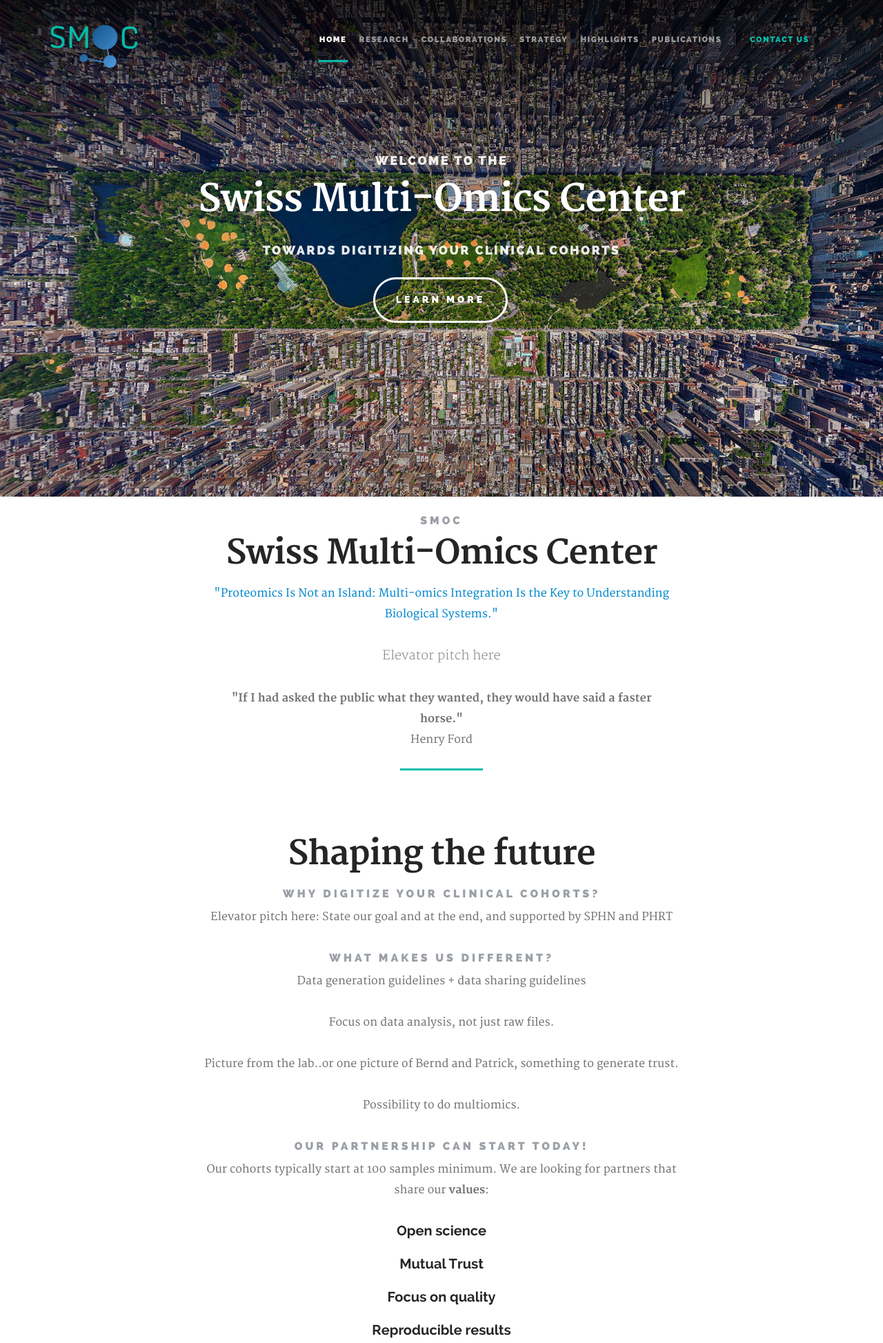
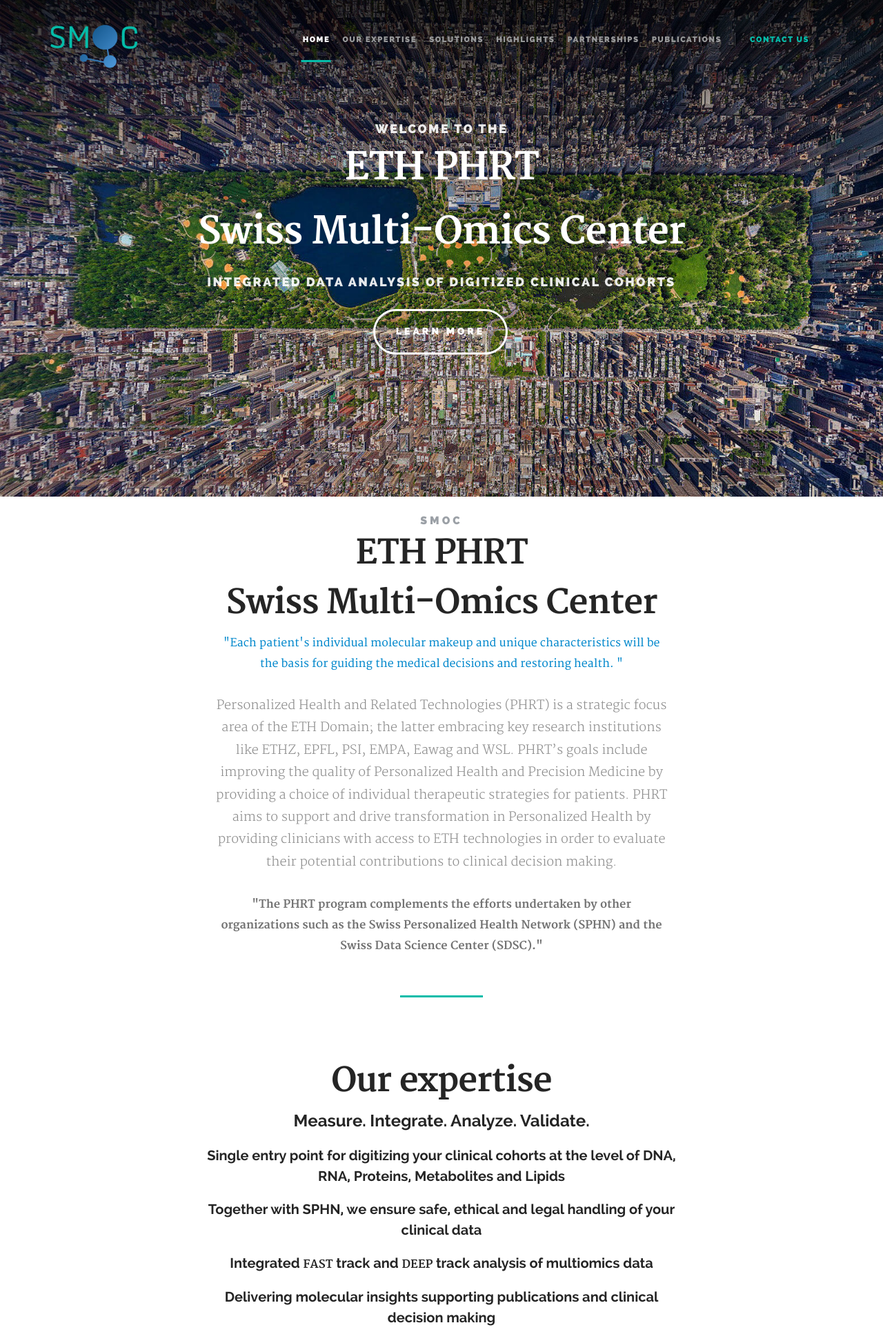
Before and after one commit to wollscheidlab/smoc, a plain HTML site: page index.html in a window 1280 px wide. Shown: the top 1947 px of the page at 69% size. Drawn offline with Linux system fonts and the light colour scheme; files whose address does not match are found by name.

Commit message:
Refine content and add new pictures

```diff
--- a/css/main.css
+++ b/css/main.css
@@ -1475,7 +1475,7 @@ a.menu-toggle {
 .research-content .image-part {
 	margin: 0 auto;
 	height: 480px;
-	background-image: url("../images/researchstrategy.jpg");
+	background-image: url("../images/flow.png");
 	background-repeat: no-repeat;
 	background-position: center;
 	-webkit-background-size: contain;
--- a/index.html
+++ b/index.html
@@ -50,10 +50,10 @@
                   <nav id="main-nav-wrap" role="navigation" itemscope itemtype="http://schema.org/SiteNavigationElement">
                      <ul class="main-navigation">
                         <li class="current"><a class="smoothscroll"  href="#intro">Home</a></li>
-                        <li><a class="smoothscroll"  href="#research">Research</a></li>
-                        <li><a class="smoothscroll"  href="#collaborations">Collaborations</a></li>
-                        <li><a class="smoothscroll"  href="#strategy">Strategy</a></li>
+                        <li><a class="smoothscroll"  href="#research">Our Expertise</a></li>
+                        <li><a class="smoothscroll"  href="#strategy">Solutions</a></li>
                         <li><a class="smoothscroll"  href="#highlights">Highlights</a></li>
+                          <li><a class="smoothscroll"  href="#collaborations">Partnerships</a></li>
                         <li><a class="smoothscroll"  href="#publications">Publications</a></li>
                         <li class="highlight with-sep"><a href="#contact">Contact us</a></li>
                      </ul>
@@ -70,8 +70,9 @@
                   <div class="row">
                      <div class="col-twelve">
                         <h5>Welcome to the</h5>
-                        <h1>Swiss Multi-Omics Center</h1>
-                        <h5>Towards digitizing your clinical cohorts</h5>
+                        <h1>ETH PHRT</h1>
+                        <h1> Swiss Multi-Omics Center</h1>
+                        <h5>Integrated data analysis of  digitized clinical cohorts</h5>
                         <a class="button stroke smoothscroll" href="#research" title="">LEARN MORE</a>
                      </div>
                   </div>
@@ -84,17 +85,26 @@
                <div class="row section-intro">
                   <div class="col-twelve with-bottom-line">
                      <h5>SMOC</h5>
-                     <h1>Swiss Multi-Omics Center</h1>
-                     <a target="_blank" href="https://www.ncbi.nlm.nih.gov/pmc/articles/PMC6692779/" title="Proteomics Is Not an Island: Multi-omics Integration Is the Key to Understanding Biological Systems">
-                     "Proteomics Is Not an Island: Multi-omics Integration Is the Key to Understanding Biological Systems."
+                     <h1>ETH PHRT </h1><h1>Swiss Multi-Omics Center</h1>
+                     <a target="_blank" href="https://www.sfa-phrt.ch/" >
+                     <!-- "Proteomics Is Not an Island: Multi-omics Integration Is the Key to Understanding Biological Systems." -->
+                     "Each patient's individual molecular makeup and unique characteristics will be the basis for guiding the medical decisions and restoring health.
+"
                      </a>
                      <p></p>
                      <p></p>
                      <p class="lead">
-                        Elevator pitch here
+Personalized Health and Related Technologies (PHRT) is a strategic focus area of the ETH Domain; the latter embracing key research institutions like ETHZ, EPFL, PSI, EMPA, Eawag and WSL. PHRT’s goals include improving the quality of Personalized Health and Precision Medicine by providing a choice of individual therapeutic strategies for patients.
+PHRT aims to support and drive transformation in Personalized Health by providing clinicians with access to ETH technologies in order to evaluate their potential contributions to clinical decision making.
+                        <br>
+
+
+                        <!-- Elevator pitch here -->
                      </p>
-                     <strong>"If I had asked the public what they wanted, they would have said a faster horse."</strong><br/>
-                     Henry Ford
+                     <strong>"The PHRT program complements the efforts undertaken by other organizations
+such as the Swiss Personalized Health Network (SPHN) and the Swiss Data
+Science Center (SDSC)."</strong><br/>
+
                      <br/>
                      <!-- <a target="_blank" href="https://paperpile.com/shared/4xIueQ"> Current Opinion in Chemical Biology (2019)</a> -->
                      </p>
@@ -107,58 +117,36 @@
                ================================================== -->
             <section id="research_two">
                <div class="row section-intro">
-                  <h1>Shaping the future</h1>
-                  <h5>Why digitize your clinical cohorts? </h5>
-                  <p>Elevator pitch here: State our goal and at the end, and supported by SPHN and PHRT</p>
-                  <h5>What makes us different? </h5>
-                  <p>
-                     Data generation guidelines + data sharing guidelines
-                  </p>
-                  <p>  Focus on data analysis, not just raw files.</p>
-                  <p>  Picture from the lab..or one picture of Bernd and Patrick, something to generate trust.</p>
-                  <p>  Possibility to do multiomics.
-                  </p>
-                  <h5>Our partnership can start today! </h5>
-                  <p>
-                     Our cohorts typically start at 100 samples minimum.
-                     We are looking for partners that share our <b>values</b>:
-                  </p>
-                  <h3>Open science</h3>
-                  <h3>Mutual Trust</h3>
-                  <h3>Focus on quality</h3>
-                  <h3>Reproducible results</h3>
+                  <h1>Our expertise</h1>
+
+                  <h2>Measure. Integrate. Analyze. Validate.</h2>
+
+                  <h3>Single entry point for digitizing your clinical cohorts at the level of DNA, RNA, Proteins, Metabolites and Lipids</h3>
+
+                  <h3>Together with SPHN, we ensure safe, ethical and legal handling of your clinical data</h3>
+                  <h3>Integrated <b>FAST</b> track and <b>DEEP</b> track analysis of multiomics data</h3>
+                  <h3>Delivering molecular insights supporting publications and clinical decision making </h3>
+
                </div>
                <div class="row faq-content">
                </div>
                <!-- /faq-content -->
             </section>
-            <!-- faq
-               ================================================== -->
-            <section id="collaborations">
-               <div class="row section-intro">
-                  <h5>Collaborations</h5>
-                  <h1>Our reputation is certified by our ongoing partnerships</h1>
-               </div>
-               <div class="row collaborations-content">
-                  <img src="./images/highlights/collaborations.png" draggable="false">
-               </div>
-               <!-- /faq-content -->
-            </section>
-            <!-- /faq -->
+
             <!-- strategy Section
                ================================================== -->
             <section id="strategy">
                <div class="row section-intro">
                   <div class="col-twelve with-bottom-line">
-                     <h5>Strategy</h5>
-                     <h1>Measure. Integrate. Analyze. Validate.</h1>
+                     <h5>Solutions</h5>
+                     <h1></h1>
                      <p class="lead">
-                        Multiomics process description. Why is it important?
+                        Generating Multi-Omics data from the same clinical specimen.
                      </p>
                   </div>
                </div>
                <div class="row research-content">
-                  <div class="left-side">
+                  <!-- <div class="left-side">
                      <div class="item" data-item="1">
                         <h5>Proteomics</h5>
                         <p>Description of proteomics role.</p>
@@ -169,7 +157,7 @@
                      </div>
                   </div>
                   <!-- /left-side -->
-                  <div class="right-side">
+                  <!-- <div class="right-side">
                      <div class="item" data-item="3">
                         <h5>Transcriptomics</h5>
                         <p>Description of Transcriptomics role.</p>
@@ -178,9 +166,10 @@
                         <h5>Metabolomics</h5>
                         <p>Description of Metabolomics role.</p>
                      </div>
-                  </div>
+                  </div> -->
                   <!-- /right-side -->
-                  <div class="image-part"></div>
+                  <!-- <div class="image-part"></div> -->
+                   <img src="./images/flow.png" draggable="false">
                </div>
                <!-- /research-content -->
             </section>
@@ -212,6 +201,21 @@
                <!-- /flex-container -->
             </section>
             <!-- /highlights -->
+
+            <!-- faq
+               ================================================== -->
+            <section id="collaborations">
+               <div class="row section-intro">
+                  <h5>Partnerships</h5>
+                  <h1>The ETH Personalised Health and Related Technologies network</h1>
+               </div>
+               <div class="row collaborations-content">
+                  <img src="./images/highlights/highlights.png" draggable="false">
+               </div>
+               <!-- /faq-content -->
+            </section>
+            <!-- /faq -->
+
             <!-- Publications Section
                ================================================== -->
             <section id="publications">
```
Also changed, not shown: images/flow.png (added), images/highlights/highlights.png (added).
